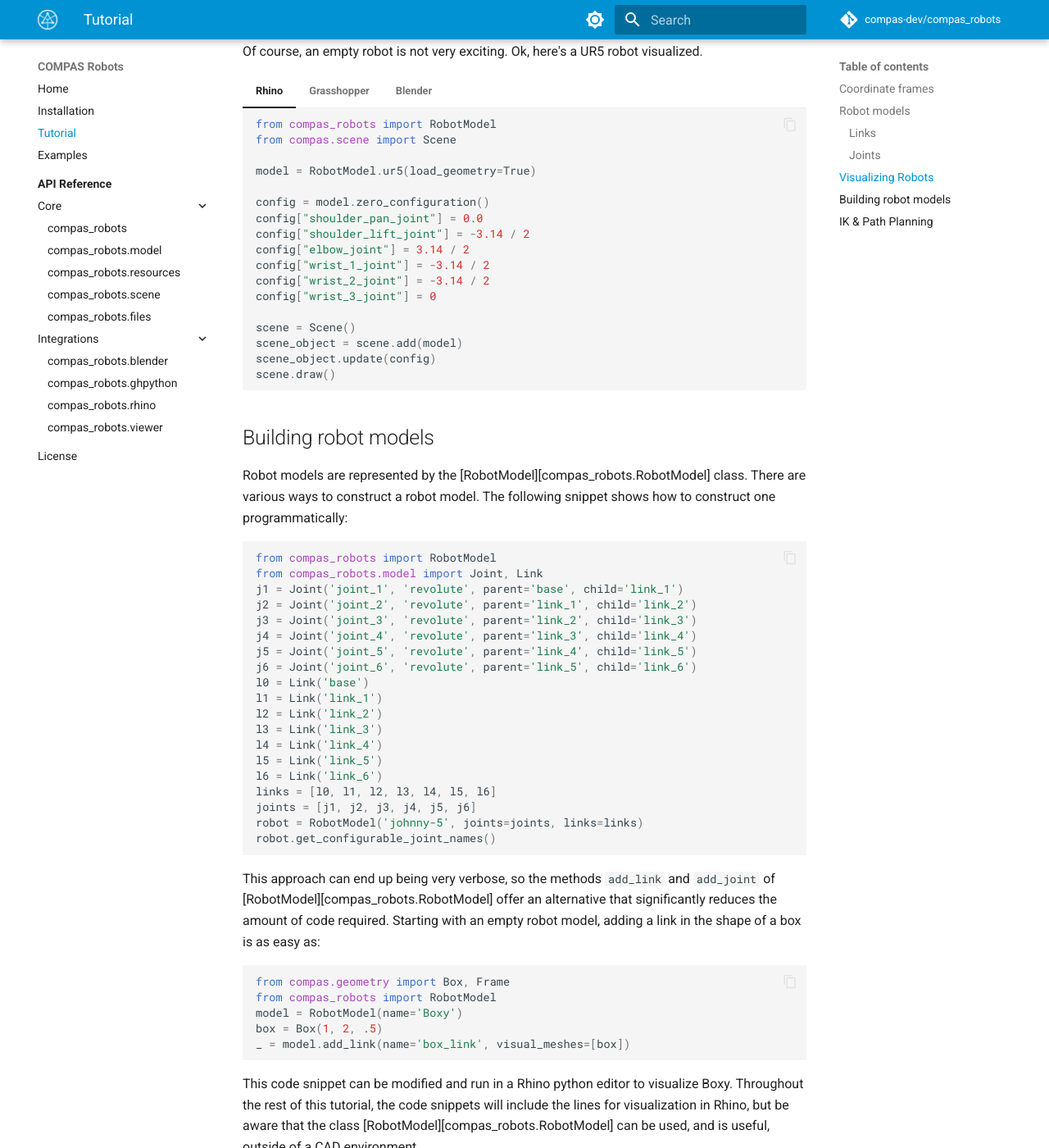
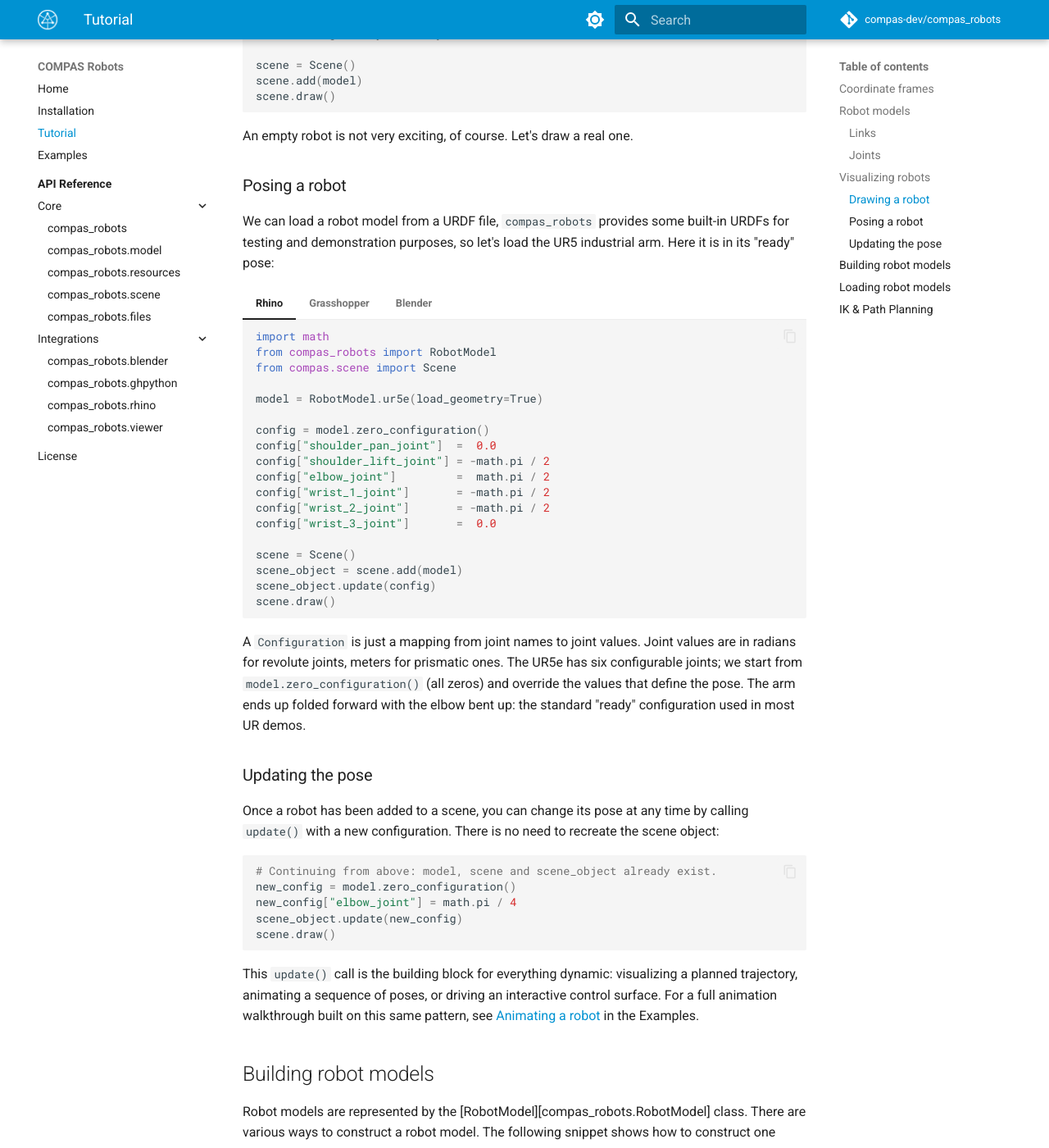
Before and after one commit to compas-dev/compas_robots, an MkDocs documentation site: the page built from docs/tutorial.md, in a window 1280 px wide and 1400 px high, scrolled down 3353 px. Shown: the whole window at 82% size. Built offline with MkDocs 1.6.1 and Material for MkDocs 9.7.7, drawn with Linux system fonts in a browser that asks for light colours; comment, search, counter and statistics services are not loaded; the version menu is left out; some of the changed text lies outside the part shown.

Commit message:
Extend tutorial

````diff
--- a/docs/tutorial.md
+++ b/docs/tutorial.md
@@ -122,12 +122,17 @@ of joints:
   are locked.
 
 
-## Visualizing Robots
+## Visualizing robots
 
 Before jumping into how to build a robot model, let's first see how to
 visualize one. This is done through the COMPAS [Scene][compas.scene.Scene],
 and the procedure is the same in every supported environment (Rhino,
-Blender, Grasshopper, and the COMPAS viewer):
+Blender, Grasshopper, and the COMPAS viewer).
+
+### Drawing a robot
+
+The basic pattern is the same for any robot model: load it, add it to a
+scene, and draw the scene.
 
 ```python
 from compas.scene import Scene
@@ -142,23 +147,28 @@ scene.add(model)
 scene.draw()
 ```
 
-Of course, an empty robot is not very exciting. Ok, here's a UR5 robot visualized.
+An empty robot is not very exciting, of course. Let's draw a real one.
+
+### Posing a robot
+
+We can load a robot model from a URDF file, `compas_robots` provides some built-in URDFs for testing and demonstration purposes, so let's load the UR5 industrial arm. Here it is in its "ready" pose:
 
 === "Rhino"
 
     ```python
+    import math
     from compas_robots import RobotModel
     from compas.scene import Scene
 
-    model = RobotModel.ur5(load_geometry=True)
+    model = RobotModel.ur5e(load_geometry=True)
 
     config = model.zero_configuration()
-    config["shoulder_pan_joint"] = 0.0
-    config["shoulder_lift_joint"] = -3.14 / 2
-    config["elbow_joint"] = 3.14 / 2
-    config["wrist_1_joint"] = -3.14 / 2
-    config["wrist_2_joint"] = -3.14 / 2
-    config["wrist_3_joint"] = 0
+    config["shoulder_pan_joint"]  =  0.0
+    config["shoulder_lift_joint"] = -math.pi / 2
+    config["elbow_joint"]         =  math.pi / 2
+    config["wrist_1_joint"]       = -math.pi / 2
+    config["wrist_2_joint"]       = -math.pi / 2
+    config["wrist_3_joint"]       =  0.0
 
     scene = Scene()
     scene_object = scene.add(model)
@@ -169,18 +179,19 @@ Of course, an empty robot is not very exciting. Ok, here's a UR5 robot visualize
 === "Grasshopper"
 
     ```python
+    import math
     from compas_robots import RobotModel
     from compas.scene import Scene
 
-    model = RobotModel.ur5(load_geometry=True)
+    model = RobotModel.ur5e(load_geometry=True)
 
     config = model.zero_configuration()
-    config["shoulder_pan_joint"] = 0.0
-    config["shoulder_lift_joint"] = -3.14 / 2
-    config["elbow_joint"] = 3.14 / 2
-    config["wrist_1_joint"] = -3.14 / 2
-    config["wrist_2_joint"] = -3.14 / 2
-    config["wrist_3_joint"] = 0
+    config["shoulder_pan_joint"]  =  0.0
+    config["shoulder_lift_joint"] = -math.pi / 2
+    config["elbow_joint"]         =  math.pi / 2
+    config["wrist_1_joint"]       = -math.pi / 2
+    config["wrist_2_joint"]       = -math.pi / 2
+    config["wrist_3_joint"]       =  0.0
 
     scene = Scene()
     scene_object = scene.add(model)
@@ -191,24 +202,52 @@ Of course, an empty robot is not very exciting. Ok, here's a UR5 robot visualize
 === "Blender"
 
     ```python
+    import math
     from compas_robots import RobotModel
     from compas.scene import Scene
 
-    model = RobotModel.ur5(load_geometry=True)
+    model = RobotModel.ur5e(load_geometry=True)
 
     config = model.zero_configuration()
-    config["shoulder_pan_joint"] = 0.0
-    config["shoulder_lift_joint"] = -3.14 / 2
-    config["elbow_joint"] = 3.14 / 2
-    config["wrist_1_joint"] = -3.14 / 2
-    config["wrist_2_joint"] = -3.14 / 2
-    config["wrist_3_joint"] = 0
+    config["shoulder_pan_joint"]  =  0.0
+    config["shoulder_lift_joint"] = -math.pi / 2
+    config["elbow_joint"]         =  math.pi / 2
+    config["wrist_1_joint"]       = -math.pi / 2
+    config["wrist_2_joint"]       = -math.pi / 2
+    config["wrist_3_joint"]       =  0.0
 
     scene = Scene()
     scene_object = scene.add(model)
     scene_object.update(config)
     scene.draw()
     ```
+
+A `Configuration` is just a mapping from joint names to joint values. Joint values
+are in radians for revolute joints, meters for prismatic ones. The UR5e has six
+configurable joints; we start from `model.zero_configuration()` (all
+zeros) and override the values that define the pose. The arm ends up
+folded forward with the elbow bent up: the standard "ready" configuration
+used in most UR demos.
+
+### Updating the pose
+
+Once a robot has been added to a scene, you can change its pose at any
+time by calling `update()` with a new configuration. There is no need to
+recreate the scene object:
+
+```python
+# Continuing from above: model, scene and scene_object already exist.
+new_config = model.zero_configuration()
+new_config["elbow_joint"] = math.pi / 4
+scene_object.update(new_config)
+scene.draw()
+```
+
+This `update()` call is the building block for everything dynamic:
+visualizing a planned trajectory, animating a sequence of poses, or
+driving an interactive control surface. For a full animation walkthrough
+built on this same pattern, see [Animating a robot](examples.md#animating-a-robot)
+in the Examples.
 
 ## Building robot models
 
@@ -383,9 +422,13 @@ joint was added, it makes sense that the axis of rotation would also need to be
 Here, the joint will rotate about the joint origin's x-axis.
 
 Adding a bit more geometry and a few links with fixed joints and we arrive at a rough
-model of the classic drinking bird toy (full code [here](files/drinking_bird.py)).
+model of the classic drinking bird toy.
+
+See [Drinking bird](examples.md#drinking-bird) in the Examples for a complete code snippet to build this model.
 
 ![The drinking bird toy.](files/drinking_bird.png)
+
+## Loading robot models
 
 While it can be useful to programmatically create a robot, more often than not, robot
 models are loaded from URDF files. To load a URDF into a robot model, use the
````
